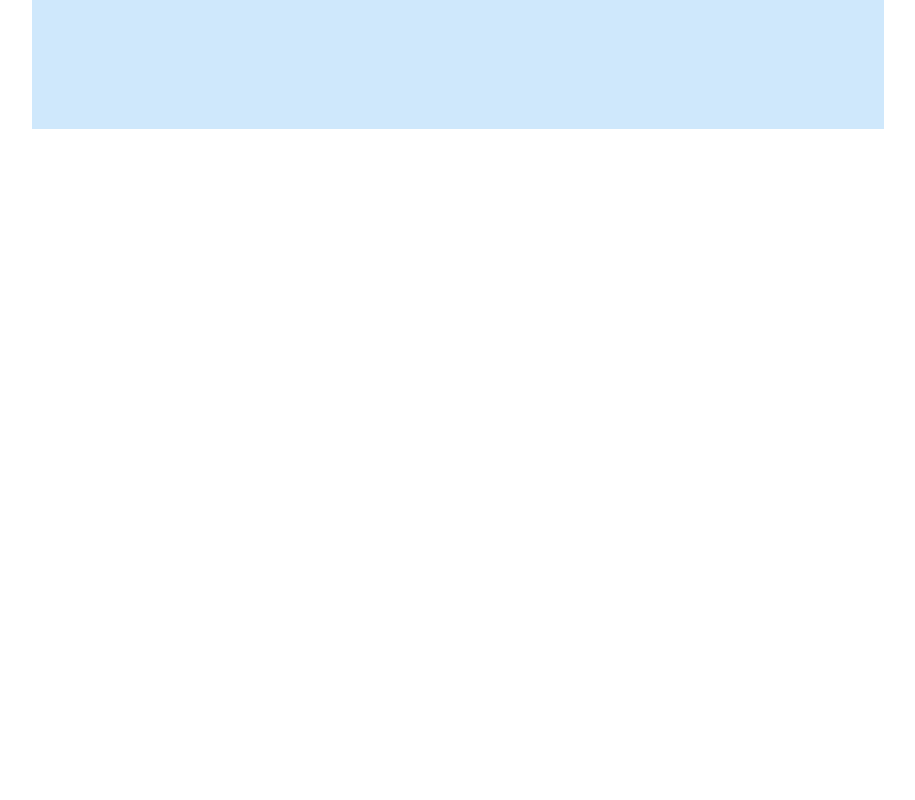
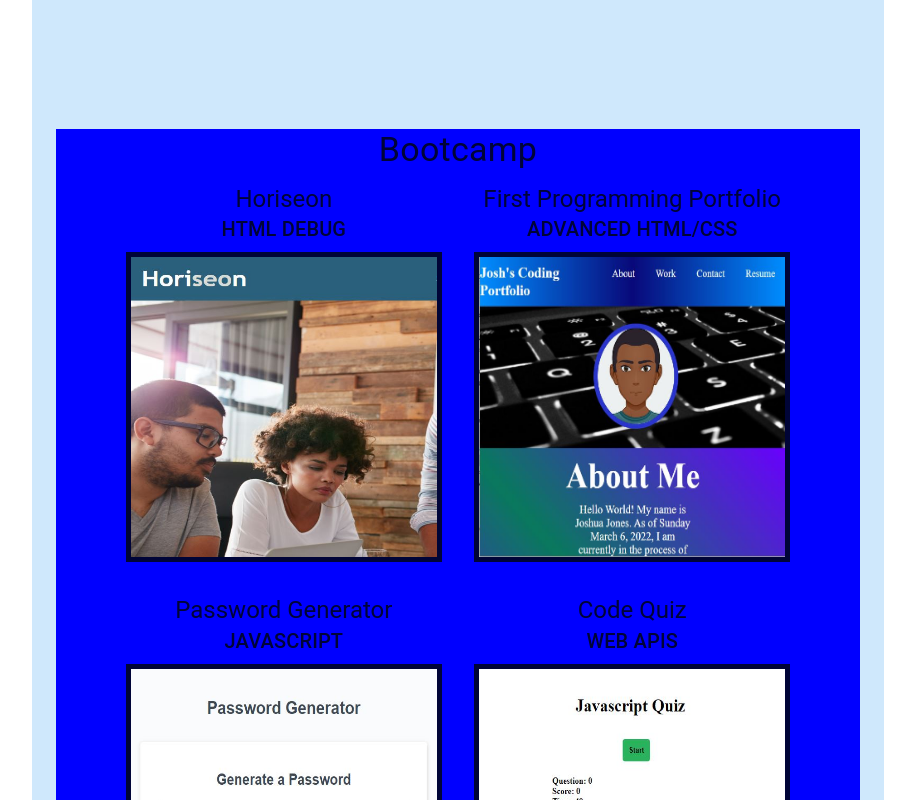
Before and after one commit to CoderJ01/material-ui-programming-portfolio, a React (Create React App) app: page /portfolio in a window 1280 px wide. Shown: the part 820-1620 px from the top of the page, without its empty margins (182-1097 px from the left). Before the commit the page ends 949 px from the top, so only its background shows below. Built offline with nearby package versions, Linux system fonts and the light colour scheme.

Commit message:
create prop for top margin

```diff
--- a/src/components/Section/Section.component.jsx
+++ b/src/components/Section/Section.component.jsx
@@ -5,9 +5,9 @@ import { Typography } from '@mui/material';
 import Grid from '@mui/material/Grid';
 import Content from '../../components/Content/Content.component';
 
-const Section = ({ dataObj = [] }) => {
+const Section = ({ dataObj = [], fromTop }) => {
     return (
-        <Box sx={{ bgcolor: '#cfe8fc', height: '100vh', textAlign: 'center' }}>
+        <Box sx={{ bgcolor: '#cfe8fc', height: '100vh', textAlign: 'center', marginTop: fromTop + 'px' }}>
             <Container maxWidth="md">
                 <Box sx={{ bgcolor: 'blue', minHeight: '75vh', textAlign: 'center' }}>
                     <Typography variant="h4" gutterBottom sx={{ color: 'rgb(0, 4, 55)' }}>{dataObj.title}</Typography>
--- a/src/pages/Portfolio/Portfolio.page.jsx
+++ b/src/pages/Portfolio/Portfolio.page.jsx
@@ -20,10 +20,10 @@ const Portfolio = () => {
                 <Box sx={{ bgcolor: '#cfe8fc', height: '100vh', textAlign: 'center' }}>
                     <Typography variant="h3" gutterBottom sx={{ color: 'rgb(0, 4, 55)' }}>Portfolio</Typography>
                     <Section dataObj={beforeBootcamp}/>
-                    {/* <Section dataObj={bootcamp}/> */}
-                    {/* <Section dataObj={selfTaught}/>
-                    <Section dataObj={certificates}/>
-                    <Section dataObj={resumeObj}/> */}
+                    <Section dataObj={bootcamp}/>
+                    {/* <Section dataObj={selfTaught}/> */}
+                    {/* <Section dataObj={certificates}/> */}
+                    {/* <Section dataObj={resumeObj}/> */}
                 </Box>
             </Container>
         </React.Fragment>
```
